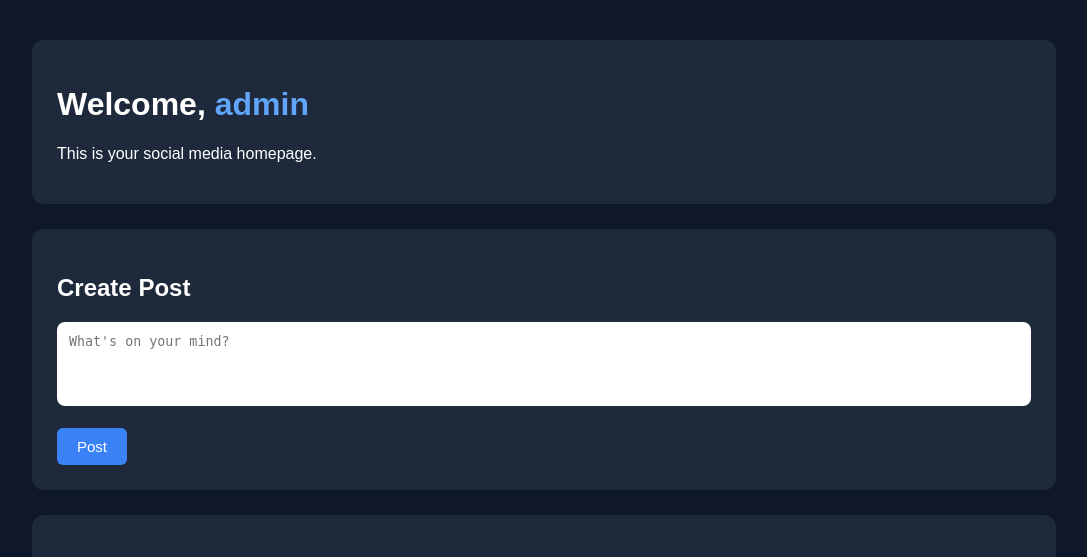
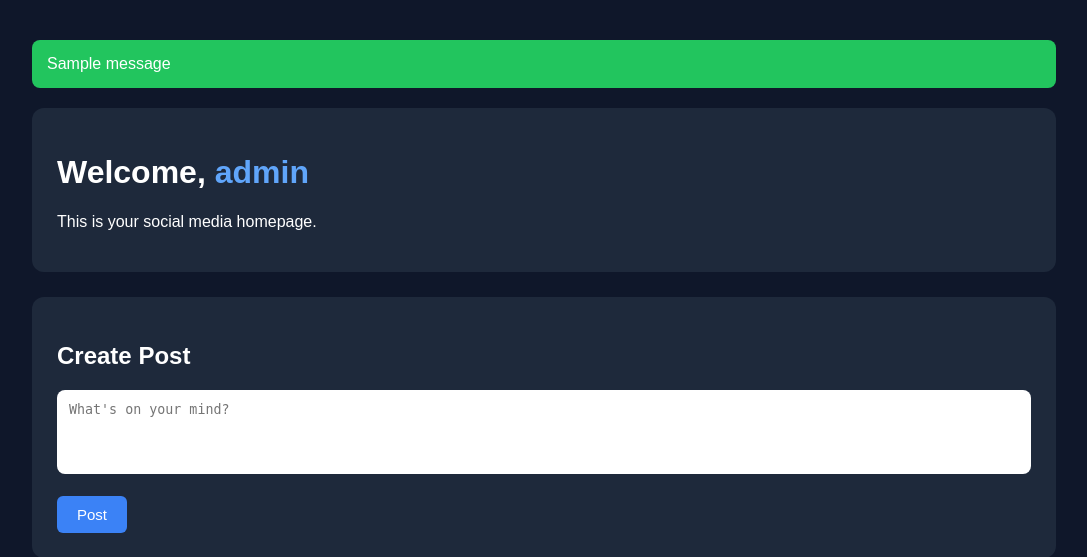
Before and after one commit to aashikaK/Social-Media-App, a Django app: page / in a window 1280 px wide. Shown: the part 58-615 px from the top of the page, without its empty margins (96-1183 px from the left). Run offline with Django 5.2, Linux system fonts and the light colour scheme; a user stored in the database is signed in; data comes from the database, SQL or seed files in the repository; tables that the repository leaves empty hold one stand-in row (values such as "Sample post"); one stand-in notice (Sample message) is shown.

Commit message:
deleting

```diff
--- a/templates/home.html
+++ b/templates/home.html
@@ -103,6 +103,14 @@
             color:#cbd5e1;
         }
 
+        /* NEW: success message style */
+        .message{
+            background:#22c55e;
+            padding:15px;
+            border-radius:8px;
+            margin-bottom:20px;
+        }
+
     </style>
 
 </head>
@@ -126,6 +134,19 @@
 
     <div class="container">
 
+        <!-- NEW: Messages Section -->
+        {% if messages %}
+
+            {% for message in messages %}
+
+                <div class="message">
+                    {{ message }}
+                </div>
+
+            {% endfor %}
+
+        {% endif %}
+
         <!-- Welcome Section -->
 
         <div class="welcome-box">
@@ -138,7 +159,6 @@
                 >
                     {{ user.username }}
                 </a>
-
             </h1>
 
             <p>
@@ -193,7 +213,6 @@
                         >
                             @{{ post.user.username }}
                         </a>
-
                     </h3>
 
                     <p>
@@ -210,6 +229,7 @@
 
                         <a
                             href="/interactions/delete/{{ post.id }}/"
+                            onclick="return confirm('Are you sure you want to delete this post?')"
                             style="
                                 color:red;
                                 text-decoration:none;
```
Lines whose indentation alone changed are shown as unchanged.
